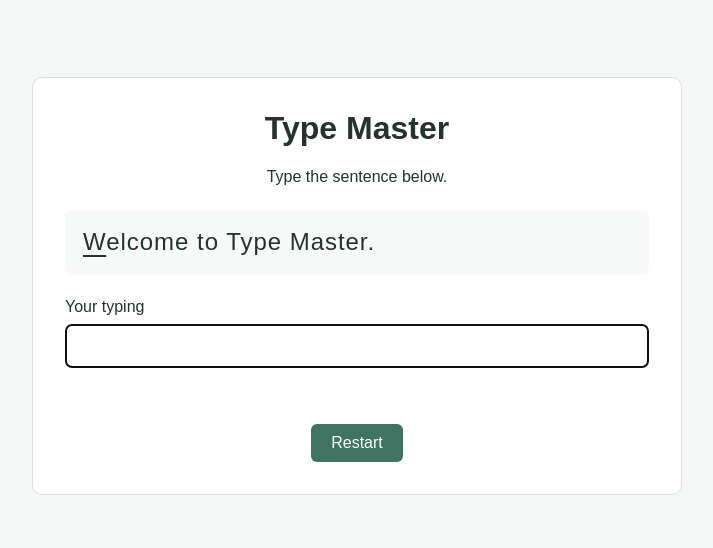
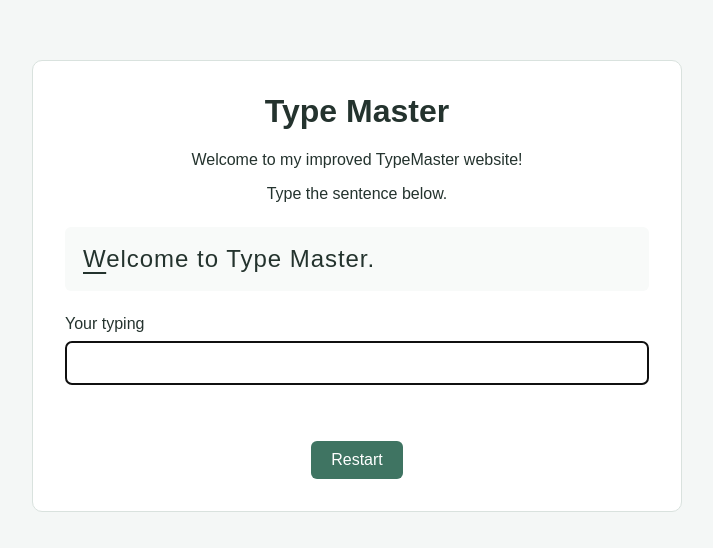
Before and after one commit to srivastavaashirvad67-tvk/TYPE-MASTER, a plain HTML site: page index.html in a window 1280 px wide. Shown: the part 114-662 px from the top of the page, without its empty margins (283-996 px from the left). Drawn offline with Linux system fonts and the light colour scheme.

Commit message:
Add welcome message to TypeMaster
Updated welcome message and improved HTML structure.

```diff
--- a/index.html
+++ b/index.html
@@ -9,6 +9,7 @@
 <body>
   <main class="typing-box">
     <h1>Type Master</h1>
+    <p>Welcome to my improved TypeMaster website!</p>
     <p>Type the sentence below.</p>
 
     <p id="sentence" class="sentence" aria-label="Sentence to type"></p>
```
